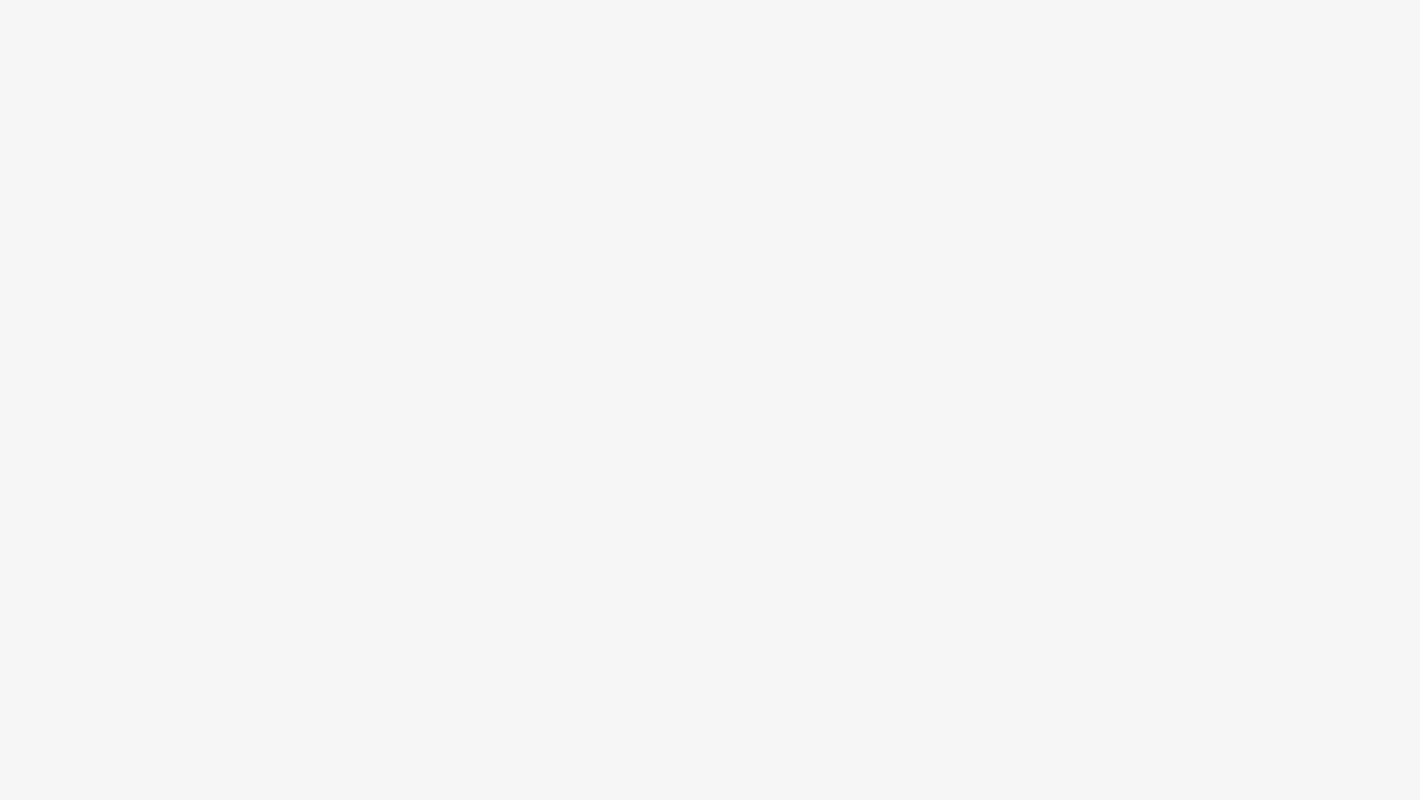
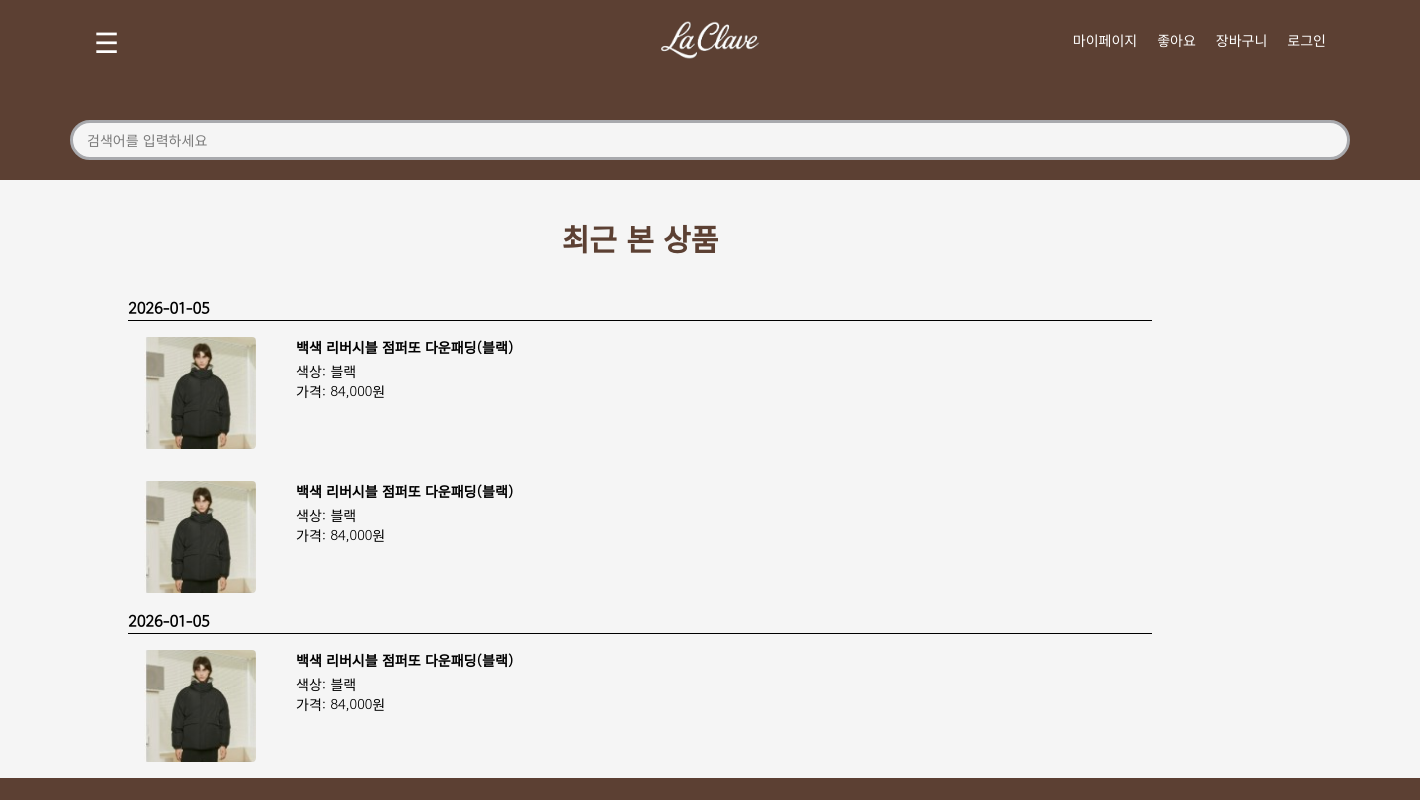
Before and after one commit to hayoonjeon123/LaClaveFront, a React (Vite) app: page /myRecent in a window 1280 px wide. Before the commit this address had no page. Shown: the top 800 px of the page, 1420 px wide, since content can reach past the window. Built offline with nearby package versions, Linux system fonts and the light colour scheme; a web font is replaced by a local one.

Commit message:
승용
주문내역 최근본 리뷰관리페이지

```diff
--- a/package.json
+++ b/package.json
@@ -13,6 +13,7 @@
     "@icons-pack/react-simple-icons": "^13.8.0",
     "@radix-ui/react-accordion": "^1.2.12",
     "@radix-ui/react-dialog": "^1.1.15",
+    "@radix-ui/react-icons": "^1.3.2",
     "@radix-ui/react-navigation-menu": "^1.2.14",
     "@radix-ui/react-select": "^2.2.6",
     "@radix-ui/react-separator": "^1.1.8",
--- a/src/main.tsx
+++ b/src/main.tsx
@@ -8,6 +8,9 @@ import { BlankLayout, MainLayout } from "./layouts";
 import { SignUp } from "./pages/member/SignUp";
 import MyPage from "./pages/mypage/myPage";
 import MyOrders from "./pages/mypage/myOrders";
+import MyClaim from "./pages/mypage/myClaim";
+import MyRecent from "./pages/mypage/myRecent";
+import MyReview from "./pages/mypage/myReview";
 import { AiSelect } from "./pages/AiSelect";
 import { AppLogin } from "./pages/member/AppLogin";
 import { ProductDetail } from "./pages/product/ProductDetail";
@@ -24,6 +27,9 @@ createRoot(document.getElementById("root")!).render(
           <Route index element={<App />} />
           <Route path="myPage" element={<MyPage />} />
           <Route path="myOrders" element={<MyOrders />} />
+          <Route path="myClaim" element={<MyClaim />} />
+          <Route path="myRecent" element={<MyRecent />} />
+          <Route path="myReview" element={<MyReview />} />
           <Route path="aiselect" element={<AiSelect />} />
           <Route path="login" element={<AppLogin />} />
           <Route path="product/:productId" element={<ProductDetail />} />
--- /dev/null
+++ b/src/pages/mypage/myClaim.tsx
@@ -0,0 +1,52 @@
+import sampleImg from "../../assets/sample-product.jpg";
+export default function MyClaim() {
+  return (
+    <div>
+      {/* 타이틀 영역 */}
+      <h1 className="text-3xl font-bold text-[#5C4033] text-center my-10">
+        취소/반품/교환 내역
+      </h1>
+      {/* 탭 영역 */}
+      <div className="max-w-5xl mx-auto font-semibold flex gap-4 ">
+        <button className="w-[150px] px-4 py-2 border border-[#5C4033] rounded-[10px] hover:bg-[#5C4033] hover:text-white cursor-pointer">
+          취소
+        </button>
+        <button className="w-[150px] px-4 py-2 border border-[#5C4033] rounded-[10px] hover:bg-[#5C4033] hover:text-white cursor-pointer">
+          반품
+        </button>
+        <button className="w-[150px] px-4 py-2 border border-[#5C4033] rounded-[10px] hover:bg-[#5C4033] hover:text-white cursor-pointer">
+          교환
+        </button>
+      </div>
+      {/* 상품 영역 */}
+      <div className="max-w-5xl mx-auto font-semibold mt-4">
+        주문번호 20124103
+      </div>
+      <div className="max-w-5xl mx-auto text-[#A8A9AD] font-semibold mb-2">
+        결제날짜 2026-01-05
+      </div>
+      <hr className="max-w-5xl mx-auto border-black border-t-[1px]" />
+      <div className="max-w-5xl mx-auto font-semibold flex gap-4 my-4">
+        {/* 상품 이미지 */}
+        <img
+          src={sampleImg}
+          alt="상품 이미지"
+          className="w-28 h-28 object-cover rounded"
+        />
+        <div className="flex-1 text-sm">
+          <p className="font-medium font-semibold mb-1 color-[#000000]">
+            백색 리버시블 점퍼또 다운패딩(블랙)
+          </p>
+          <p className="text-gray-600">색상: 블랙</p>
+          <p className="text-gray-600">사이즈: S</p>
+          <p className="text-gray-600">수량: 1개</p>
+        </div>
+        {/* 결제 정보 */}
+        <div className="text-right text-sm whitespace-nowrap">
+          <p className="text-gray-600 mb-1">취소 완료</p>
+          <p className="font-semibold">84,000원</p>
+        </div>
+      </div>
+    </div>
+  );
+}
--- a/src/pages/mypage/myOrders.tsx
+++ b/src/pages/mypage/myOrders.tsx
@@ -1,5 +1,5 @@
 import { ArrowDownIcon } from "lucide-react";
-
+import sampleImg from "../../assets/sample-product.jpg";
 export default function MyOrders() {
   return (
     <div className="min-h-screen bg-[#F5F5F5] font-['Gowun_Dodum'] text-black">
@@ -17,7 +17,7 @@ export default function MyOrders() {
       <div className="max-w-5xl mx-auto p-4 flex gap-4 items-start">
         {/* 상품 이미지 */}
         <img
-          src="/sample-product.jpg"
+          src={sampleImg}
           alt="상품 이미지"
           className="w-28 h-28 object-cover rounded"
         />
@@ -56,6 +56,10 @@ export default function MyOrders() {
         <div className="font-semibold text-[20px]">배송지 정보</div>
         <ArrowDownIcon size={20} strokeWidth={2} className="cursor-pointer" />
       </div>
+      <div className="max-w-5xl h-15 rounded-[10px] p-6 mx-auto border-black border-[1px] my-3  items-center flex  justify-between">
+        <div className="font-semibold text-[20px]">결제 정보</div>
+        <ArrowDownIcon size={20} strokeWidth={2} className="cursor-pointer" />
+      </div>
     </div>
   );
 }
--- /dev/null
+++ b/src/pages/mypage/myRecent.tsx
@@ -0,0 +1,70 @@
+import sampleImg from "../../assets/sample-product.jpg";
+export default function MyRecent() {
+  return (
+    <div>
+      <h1 className="text-3xl font-bold text-[#5C4033] text-center my-10">
+        최근 본 상품
+      </h1>
+      {/* 최근 본 날짜 */}
+      <div className="max-w-5xl mx-auto font-semibold">2026-01-05</div>
+      <hr className="max-w-5xl mx-auto border-black border-t-[1px]" />
+      {/* 상품 영역 */}
+      <div className="max-w-5xl mx-auto p-4 flex gap-10">
+        {/* 상품 이미지 */}
+        <img
+          src={sampleImg}
+          alt="상품 이미지"
+          className="w-28 h-28 object-cover rounded"
+        />
+        <div className="flex-1 text-sm">
+          {/* 상품 정보 */}
+          <p className="font-medium font-semibold mb-1 color-[#000000]">
+            백색 리버시블 점퍼또 다운패딩(블랙)
+          </p>
+          <p className="color-[#000000]">색상: 블랙</p>
+
+          <p className="color-[#000000]">가격: 84,000원</p>
+        </div>
+      </div>
+      {/* 상품 영역 */}
+      <div className="max-w-5xl mx-auto p-4 flex gap-10">
+        {/* 상품 이미지 */}
+        <img
+          src={sampleImg}
+          alt="상품 이미지"
+          className="w-28 h-28 object-cover rounded"
+        />
+        <div className="flex-1 text-sm">
+          {/* 상품 정보 */}
+          <p className="font-medium font-semibold mb-1 color-[#000000]">
+            백색 리버시블 점퍼또 다운패딩(블랙)
+          </p>
+          <p className="color-[#000000]">색상: 블랙</p>
+
+          <p className="color-[#000000]">가격: 84,000원</p>
+        </div>
+      </div>
+      {/* 최근 본 날짜 */}
+      <div className="max-w-5xl mx-auto font-semibold">2026-01-05</div>
+      <hr className="max-w-5xl mx-auto border-black border-t-[1px]" />
+      {/* 상품 영역 */}
+      <div className="max-w-5xl mx-auto p-4 flex gap-10">
+        {/* 상품 이미지 */}
+        <img
+          src={sampleImg}
+          alt="상품 이미지"
+          className="w-28 h-28 object-cover rounded"
+        />
+        <div className="flex-1 text-sm">
+          {/* 상품 정보 */}
+          <p className="font-medium font-semibold mb-1 color-[#000000]">
+            백색 리버시블 점퍼또 다운패딩(블랙)
+          </p>
+          <p className="color-[#000000]">색상: 블랙</p>
+
+          <p className="color-[#000000]">가격: 84,000원</p>
+        </div>
+      </div>
+    </div>
+  );
+}
--- /dev/null
+++ b/src/pages/mypage/myReview.tsx
@@ -0,0 +1,103 @@
+import { useState } from "react";
+import sampleImg from "../../assets/sample-product.jpg";
+
+export default function MyReview() {
+  const [activeTab, setActiveTab] = useState<"writable" | "written">(
+    "writable"
+  );
+
+  return (
+    <div className="max-w-5xl mx-auto">
+      <h1 className="text-3xl font-bold text-[#5C4033] text-center my-10">
+        리뷰 관리
+      </h1>
+
+      {/* 리뷰 상단 탭*/}
+      <div className="grid grid-cols-2 border-b mb-8">
+        <button
+          onClick={() => setActiveTab("writable")}
+          className={`w-full pb-3 font-semibold text-5xl transition cursor-pointer text-center
+            ${
+              activeTab === "writable"
+                ? "text-[#5C4033] border-b-2 border-[#5C4033]"
+                : "text-[#A8A9AD] hover:text-[#5C4033]"
+            }`}
+        >
+          작성 가능 리뷰
+        </button>
+
+        <button
+          onClick={() => setActiveTab("written")}
+          className={`w-full pb-3 font-semibold text-5xl transition cursor-pointer text-center
+            ${
+              activeTab === "written"
+                ? "text-[#5C4033] border-b-2 border-[#5C4033]"
+                : "text-[#A8A9AD] hover:text-[#5C4033]"
+            }`}
+        >
+          작성 완료 리뷰
+        </button>
+      </div>
+
+      {/* 리뷰 내용 */}
+      {activeTab === "writable" && (
+        <div className="text-center font-semibold text-[#000000]">
+          작성 가능한 리뷰가 없습니다.
+        </div>
+      )}
+
+      {activeTab === "written" && (
+        <div className="space-y-6">
+          {/* 리뷰 카드 */}
+          <div className="border-[#5C4033] border-[3px] rounded-[10px] p-6 flex gap-6 cursor-pointer">
+            {/* 상품 이미지 */}
+            <img
+              src={sampleImg}
+              alt="상품 이미지"
+              className="w-[120px] h-[150px] object-cover rounded"
+            />
+
+            {/* 리뷰 정보 */}
+            <div className="flex-1">
+              {/* 상품명 */}
+              <p className="font-semibold text-lg">
+                배색 리버시블 컴포트핏 다운패딩(블랙)
+              </p>
+
+              {/* 옵션 정보 */}
+              <p className="text-sm text-gray-500 mt-1">
+                색상 : 블랙 <br />
+                사이즈 : S <br />
+                수량 : 1개
+              </p>
+
+              {/* 별점 */}
+              <div className="flex items-center gap-2 mt-3">
+                <div className="text-yellow-400 text-lg">★★★★☆</div>
+                <span className="font-semibold">4</span>
+              </div>
+
+              {/* 리뷰 내용 */}
+              <p className="mt-2 text-gray-800">
+                완전 보들보들 따뜻하고 진짜 가벼워요!
+              </p>
+            </div>
+
+            {/* 버튼 영역 */}
+            <div className="flex flex-col gap-2 items-end">
+              <span className="text-sm text-gray-400">작성일 : 2025.04.10</span>
+
+              <button className="border px-4 py-1 rounded hover:bg-gray-100 cursor-pointer">
+                수정
+              </button>
+
+              <button className="bg-[#5C4033] text-white px-4 py-1 rounded hover:opacity-90 cursor-pointer">
+                삭제
+              </button>
+            </div>
+          </div>
+        </div>
+      )}
+    </div>
+  );
+}
```
Also changed, not shown: src/assets/sample-product.jpg (added), 1 other file (tests, documents, lock files or other folders).
